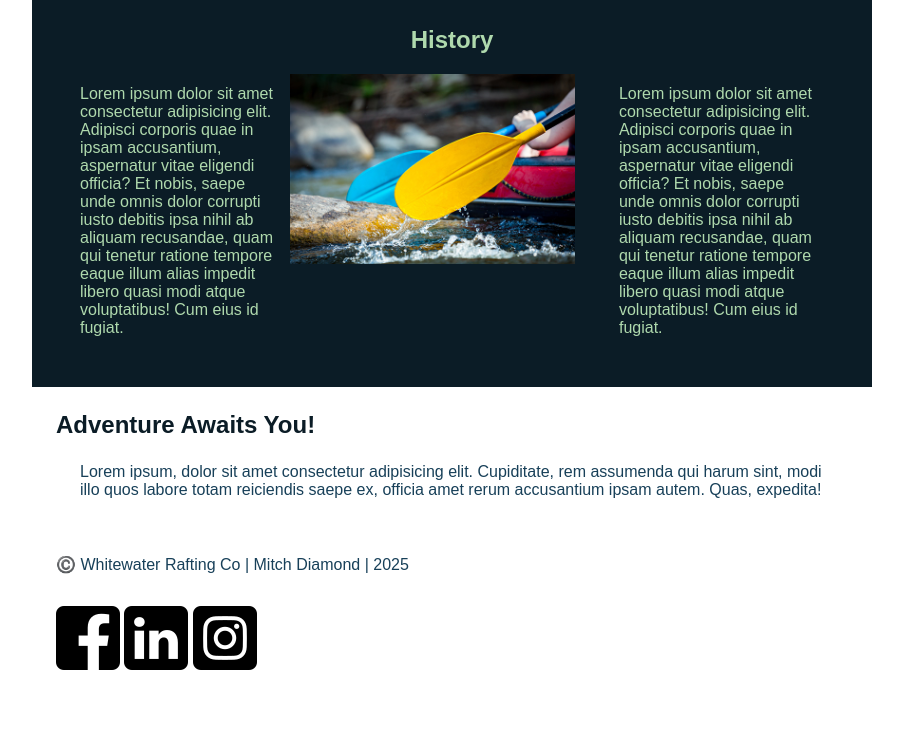
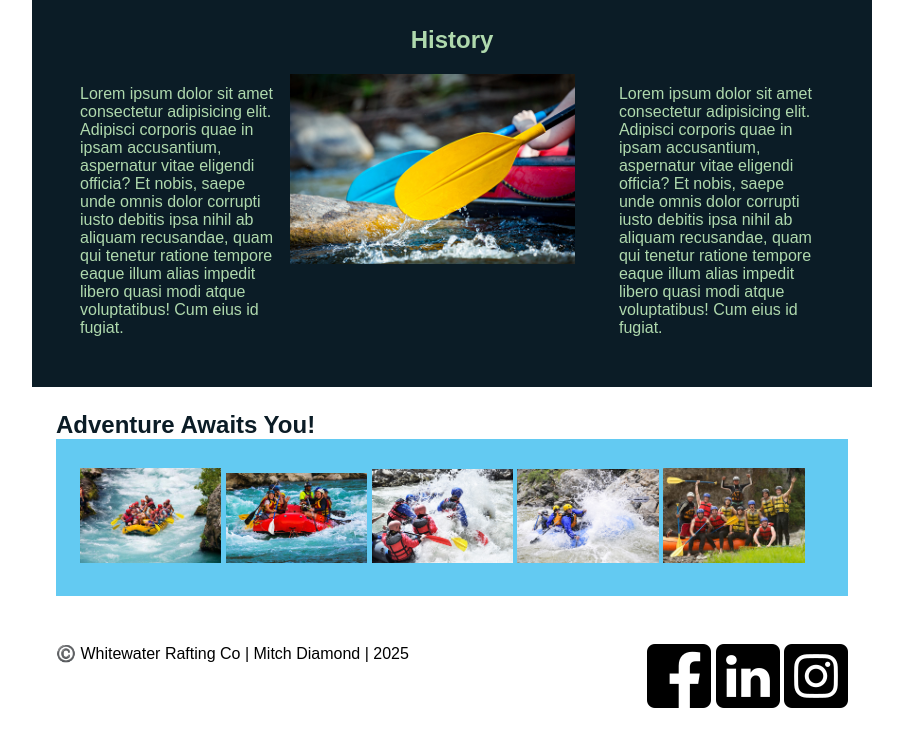
Before and after one commit to mitchdiamond/wdd130, a plain HTML site: page wwr/about.html in a window 1280 px wide. Shown: the part 530-1266 px from the top of the page, without its empty margins (188-1091 px from the left). Before the commit the page ends 1228 px from the top, so only its background shows below. Drawn offline with Linux system fonts and the light colour scheme.

Commit message:
Finishing Week 04?

```diff
--- a/wwr/about.html
+++ b/wwr/about.html
@@ -79,10 +79,15 @@
             <h2>
                 Adventure Awaits You!
             </h2>
-            <p>
-                Lorem ipsum, dolor sit amet consectetur adipisicing elit. Cupiditate, rem assumenda qui harum sint, modi
-                illo quos labore totam reiciendis saepe ex, officia amet rerum accusantium ipsam autem. Quas, expedita!
-            </p>
+            <div class="adventure">
+                <p>
+                    <img src="images/group_wide_1.jpg" alt="LinkedIn Icon"></a>
+                    <img src="images/group_wide_2.jpg" alt="LinkedIn Icon"></a>
+                    <img src="images/action_wide_3.jpg" alt="LinkedIn Icon"></a>
+                    <img src="images/action_wide_4.jpg" alt="LinkedIn Icon"></a>
+                    <img src="images/group_celebration_5.jpg" alt="LinkedIn Icon"></a>
+                </p>
+            </div>
 
         </section>
 
--- a/wwr/styles/rafting.css
+++ b/wwr/styles/rafting.css
@@ -52,7 +52,7 @@ body{
 header, main, footer{
     width: 840px;
     margin: 0 auto;
-    color: var(--primary-color);
+    /* color: var(--primary-color); */
 }
 
 h1{
@@ -135,9 +135,23 @@ section p{
 .history{
     width: 100%;
     display:flex;
-    flex-direction: row;
+    flex-flow: row wrap;
+    row-gap: 10px;
     background-color: var(--secondary-color);
 
+}
+
+.adventure{
+    display:flex;
+    width: 100%;
+    justify-content: space-evenly;
+    padding-block: 5px;
+    background-color: #63CAF2;
+}
+
+.adventure img{
+    flex:1;
+    width: 19%;
 }
 
 .history h2, .history p{
@@ -180,3 +194,8 @@ section p{
     width: 100%;
     /* width: 250px; */
 }
+
+footer{
+    display:flex;
+    justify-content: space-between;
+}
```
Also changed, not shown: wwr/images/action_wide_3.jpg (added), wwr/images/action_wide_4.jpg (added), wwr/images/group_celebration_5.jpg (added), wwr/images/group_wide_1.jpg (added), wwr/images/group_wide_2.jpg (added).
